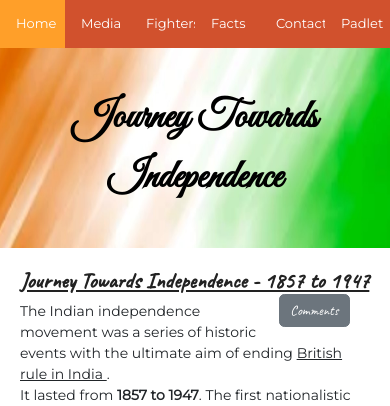
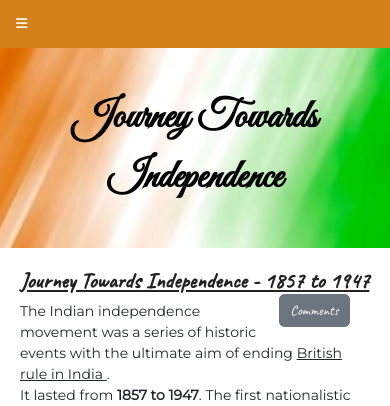
Before and after one commit to TARANGKATIYAR/Independence_Project, a Django app: page / in a window 390 px wide. Shown: the top 406 px of the page. Run offline with Django 3.2, Linux system fonts and the light colour scheme; data comes from the database, SQL or seed files in the repository; both versions use the stored data as it was after the commit; some libraries are stand-ins or nearby versions.

Commit message:
nationals

```diff
--- a/static/style/style.css
+++ b/static/style/style.css
@@ -1343,3 +1343,55 @@ h1.neon:hover {
 form {
   margin: 50px;
 }
+
+/* Suiiiiii */
+#hamburger {
+  display: none;
+}
+@media screen and (max-width: 10000px) {
+  #link1  {
+    display: block;
+  }
+  #link2  {
+    display: block;
+  }
+  #link3  {
+    display: block;
+  }
+  #link4  {
+    display: block;
+  }
+  #link5  {
+    display: block;
+  }
+  #link6  {
+    display: block;
+  }
+}
+@media screen and (max-width: 1000px) {
+  .tab button {
+    width: 100%;
+  }
+  #link1  {
+    display: none;
+  }
+  #link2  {
+    display: none;
+  }
+  #link3  {
+    display: none;
+  }
+  #link4  {
+    display: none;
+  }
+  #link5  {
+    display: none;
+  }
+  #link6  {
+    display: none;
+  }
+
+  #hamburger {
+    display: block;
+  }
+}
--- a/templates/index.html
+++ b/templates/index.html
@@ -22,12 +22,13 @@
     </ul>
     <div class="content">
         <div class="tab">
-            <button class="tablinks myHome" onclick="openTab(event, 'Home')"><span><i class="fa-solid fa-house font-awesome-i"> </i> </span>Home</button>
-            <button class="tablinks" onclick="openTab(event, 'Media')"><span><i class="fa-solid fa-image font-awesome-i"> </i> </span>Media</button>
-            <button class="tablinks" onclick="openTab(event, 'Fighters')"><span><i class="fa-solid fa-user font-awesome-i"> </i> </span>Fighters</button>
-            <button class="tablinks" onclick="openTab(event, 'Information')"><span><i class="fa-solid fa-circle-info font-awesome-i"></i> </span>Facts</button>
-            <button class="tablinks" onclick="openTab(event, 'Contact')"><span><i class="fa-solid fa-phone font-awesome-i"></i> </span>Contact</button>
-            <button class="tablinks" onclick="openTab(event, 'Stickynotes')"><span><i class="fa-regular fa-note-sticky font-awesome-i"></i> </span>Padlet</button>
+            <button style="text-align: left !important;" onclick="hamburger()" id="hamburger"><i class="fa-solid fa-bars"></i></button>
+            <div id="link1"><button class="tablinks myHome" onclick="openTab(event, 'Home')"><span><i class="fa-solid fa-house font-awesome-i"> </i> </span>Home</button></div>
+            <div id="link2"><button class="tablinks" onclick="openTab(event, 'Media')"><span><i class="fa-solid fa-image font-awesome-i"> </i> </span>Media</button></div>
+            <div id="link3"><button class="tablinks" onclick="openTab(event, 'Fighters')"><span><i class="fa-solid fa-user font-awesome-i"> </i> </span>Fighters</button></div>
+            <div id="link4"><button class="tablinks" onclick="openTab(event, 'Information')"><span><i class="fa-solid fa-circle-info font-awesome-i"></i> </span>Facts</button></div>
+            <div id="link5"><button class="tablinks" onclick="openTab(event, 'Contact')"><span><i class="fa-solid fa-phone font-awesome-i"></i> </span>Contact</button></div>
+            <div id="link6"><button class="tablinks" onclick="openTab(event, 'Stickynotes')"><span><i class="fa-regular fa-note-sticky font-awesome-i"></i> </span>Padlet</button></div>
         </div>
         <div id="Stickynotes" class="tabcontent">
           <center><h2 style="margin: 20px;" class="headings neon">Padlet Activity</h2></center>
@@ -920,5 +921,55 @@
     <script src="{% static '/script/scroll.js' %}"></script>
     <script src="{% static '/script/modals.js' %}"></script>
     <script src="{% static '/script/notchup.js' %}"></script>
+    <script>
+      function hamburger() {
+
+        var element = document.getElementById("link1");
+        if (element.style.display === "block") {
+          element.style.display = "none";
+        } else {
+          element.style.display = "block";
+        }
+
+        var element = document.getElementById("link2");
+        if (element.style.display === "block") {
+          element.style.display = "none";
+        } else {
+          element.style.display = "block";
+        }
+
+        var element = document.getElementById("link3");
+        if (element.style.display === "block") {
+          element.style.display = "none";
+        } else {
+          element.style.display = "block";
+        }
+
+
+        var element = document.getElementById("link4");
+        if (element.style.display === "block") {
+          element.style.display = "none";
+        } else {
+          element.style.display = "block";
+        }
+
+
+        var element = document.getElementById("link5");
+        if (element.style.display === "block") {
+          element.style.display = "none";
+        } else {
+          element.style.display = "block";
+        }
+
+
+        var element = document.getElementById("link6");
+        if (element.style.display === "block") {
+          element.style.display = "none";
+        } else {
+          element.style.display = "block";
+        }
+      }
+    </script>
+    <script src="https://cdn.jsdelivr.net/npm/bootstrap@5.3.0-alpha1/dist/js/bootstrap.bundle.min.js" integrity="sha384-w76AqPfDkMBDXo30jS1Sgez6pr3x5MlQ1ZAGC+nuZB+EYdgRZgiwxhTBTkF7CXvN" crossorigin="anonymous"></script>
     </body>
 </html>
```
Also changed, not shown: README.md (added), db.sqlite3.
